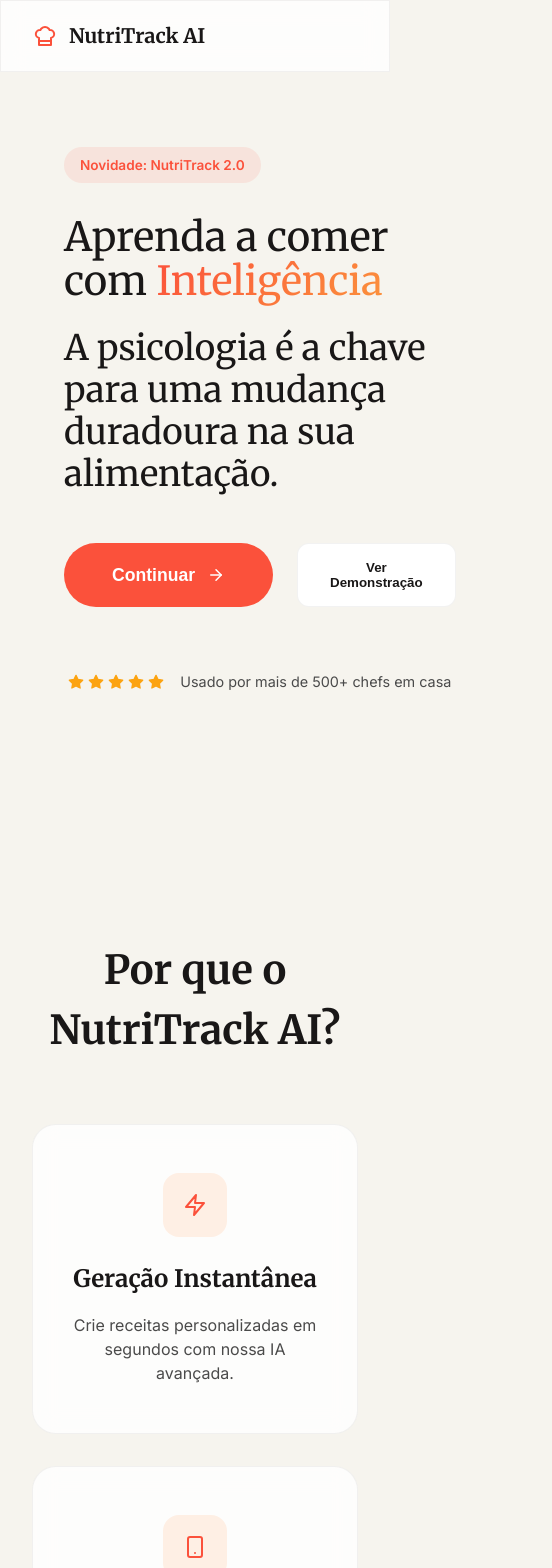
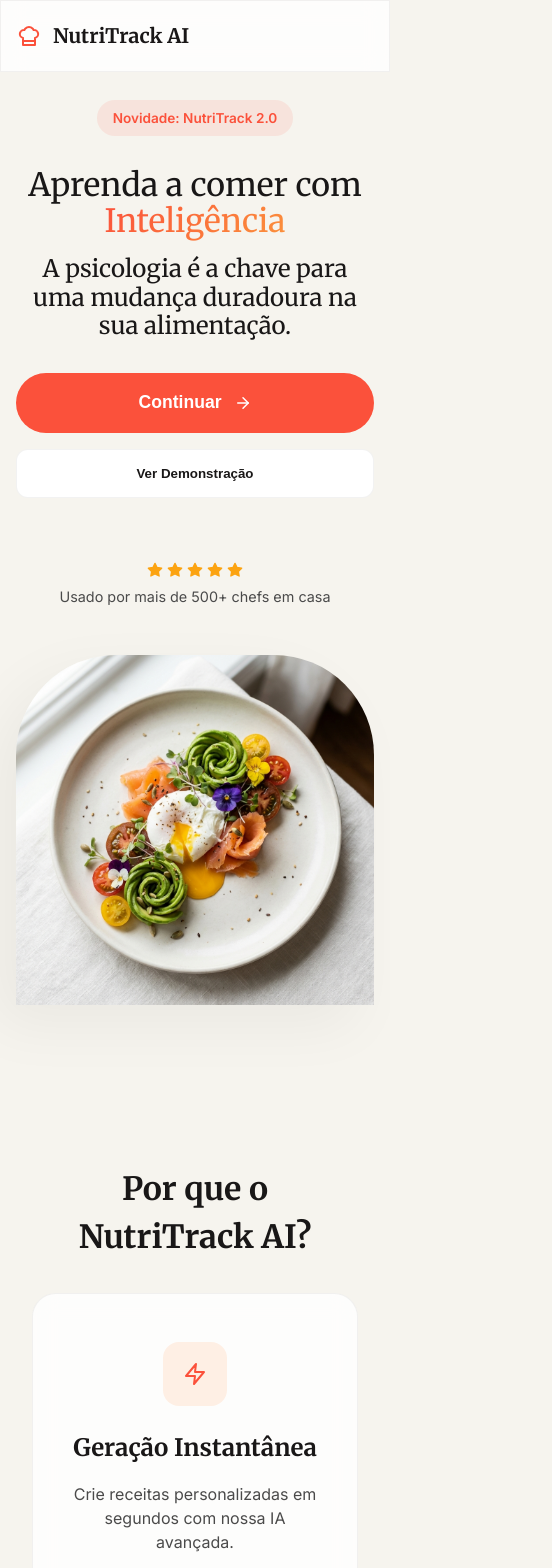
Before and after one commit to YohanSaibb026/LeadingPage, a React (Vite) app: page / in a window 390 px wide. Shown: the top 1568 px of the page, 552 px wide, since content can reach past the window. Built offline with nearby package versions, Linux system fonts and the light colour scheme.

Commit message:
feat: implement base styling for landing page components including navigation, hero, features, CTA, footer, and responsive adjustments.

```diff
--- a/src/App.css
+++ b/src/App.css
@@ -328,25 +328,79 @@
 }
 
 @media (max-width: 968px) {
+    .navbar {
+        padding: 0 1rem;
+    }
+
     .hero {
+        display: flex;
         flex-direction: column;
         text-align: center;
-        padding-top: 120px;
+        padding: 100px 1rem 60px;
+        gap: 3rem;
+    }
+
+    .hero-content {
+        padding-left: 0;
+        text-align: center;
+    }
+
+    .hero h1 {
+        font-size: 32px;
+        margin-bottom: 1rem;
+    }
+
+    .hero p {
+        font-size: 24px;
+        margin-bottom: 2rem;
     }
 
     .hero-btns {
+        flex-direction: column;
+        gap: 1rem;
+        width: 100%;
+    }
+
+    .btn-primary,
+    .btn-secondary {
+        width: 100%;
         justify-content: center;
+    }
+
+    .hero-image {
+        justify-content: center;
+    }
+
+    .image-container {
+        width: 100%;
+        height: 350px;
+        border-radius: 100px 100px 0 0;
     }
 
     .social-proof {
         justify-content: center;
+        flex-direction: column;
+        gap: 0.5rem;
     }
 
     .nav-links {
         display: none;
     }
 
-    .hero h1 {
-        font-size: 2.5rem;
+    .section-title {
+        font-size: 2rem;
+        margin-bottom: 2rem;
+    }
+
+    .feature-grid {
+        grid-template-columns: 1fr;
+    }
+
+    .cta-section {
+        padding: 60px 1rem;
+    }
+
+    .cta-card {
+        padding: 3rem 1.5rem;
     }
 }
```
